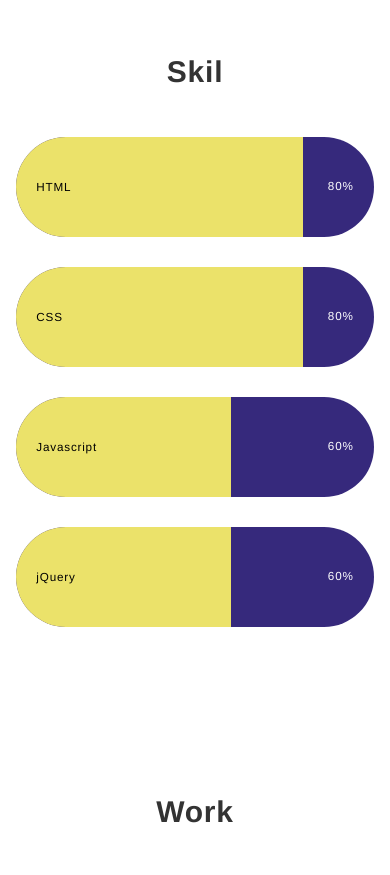
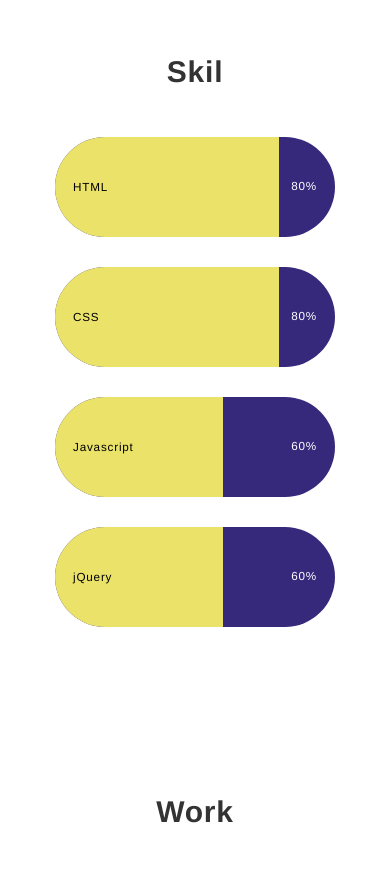
Before and after one commit to sadayuki15/portfolio, a plain HTML site: page index.html in a window 390 px wide. Shown: the part 1780-2655 px from the top of the page. Drawn offline with Linux system fonts and the light colour scheme.

Commit message:
2 commit

```diff
--- a/css/style.css
+++ b/css/style.css
@@ -433,6 +433,11 @@ button {
   }
 
   /*-------- work -------*/
+  #board {
+    padding: 0 10vw;
+  }
+
+  /*-------- work -------*/
   .work-list {
     display: block;
     padding: 0 4vw;
```
